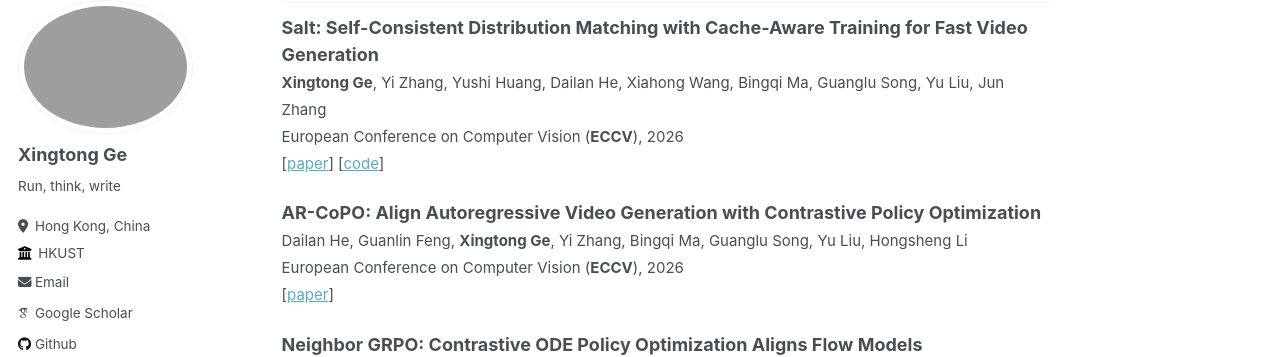
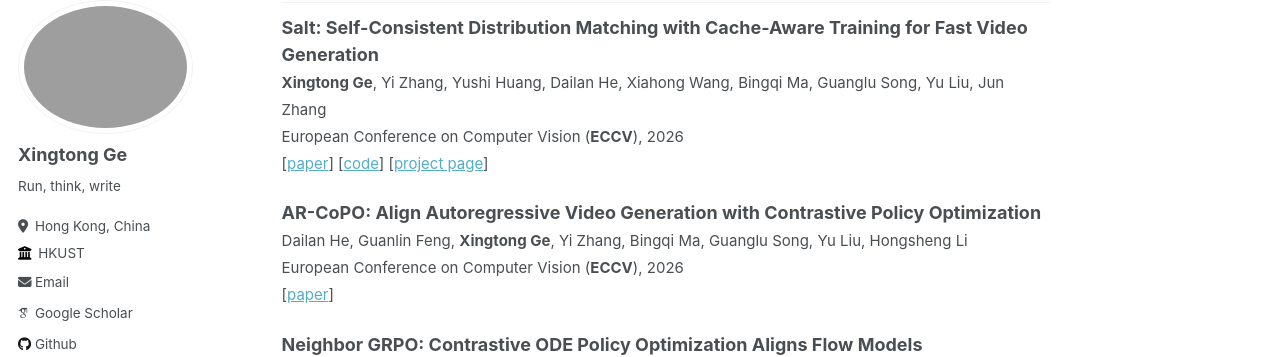
Before and after one commit to XingtongGe/xingtongge.github.io, a Jekyll site: the page built from _pages/about.md, in a window 1280 px wide and 900 px high, scrolled down 991 px. Shown: the part 106-463 px from the top of the window. Built offline with Jekyll 4.4.1, drawn with Linux system fonts in a browser that asks for light colours; some web fonts are replaced.

Commit message:
Update about.md

```diff
--- a/_pages/about.md
+++ b/_pages/about.md
@@ -74,6 +74,7 @@ Research
 European Conference on Computer Vision (**ECCV**), 2026
 [[paper](https://arxiv.org/abs/2604.03118)]
 [[code](https://github.com/XingtongGe/Salt)]
+[[project page](https://xingtongge.github.io/Salt-page/)]
 </span>
 
 **AR-CoPO: Align Autoregressive Video Generation with Contrastive Policy Optimization**
```
